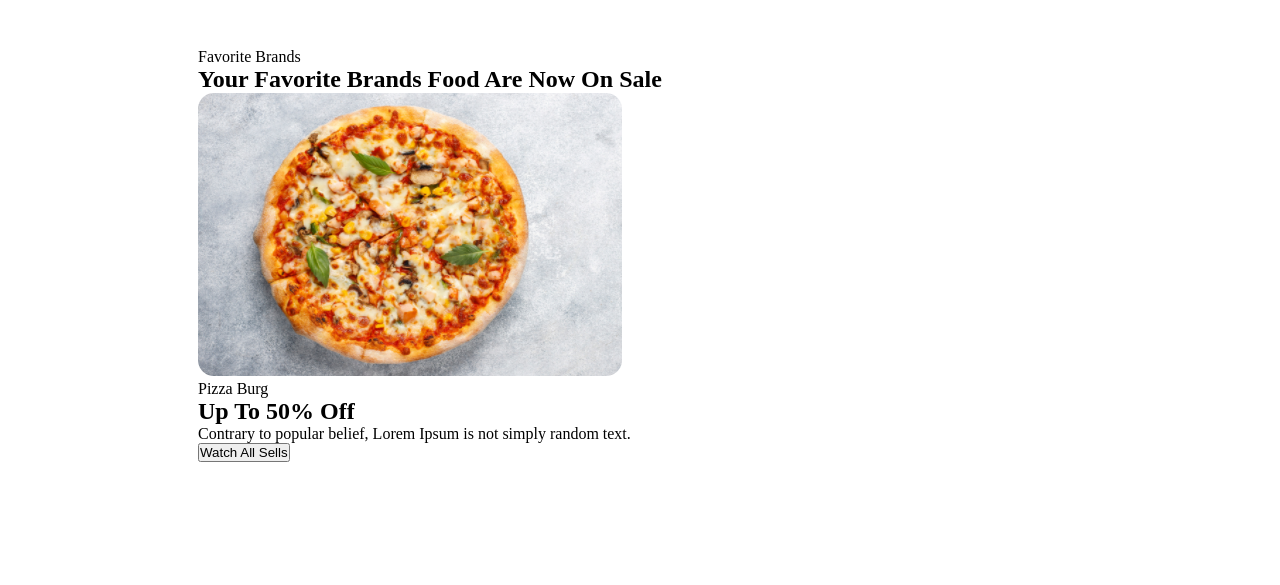
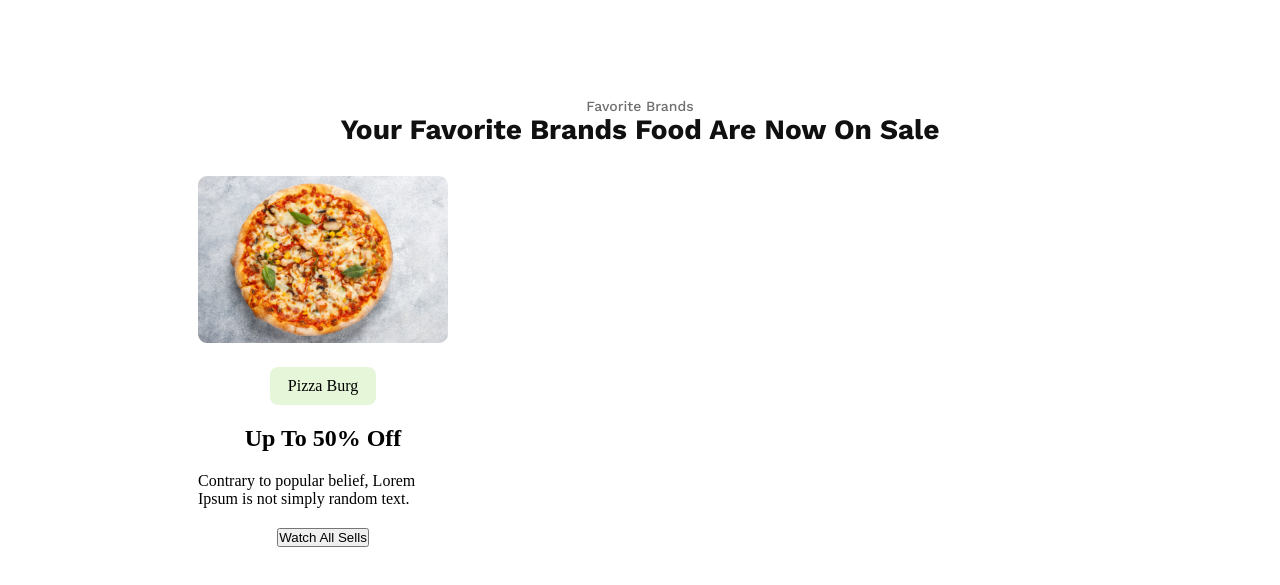
Before and after one commit to mstasiyakhatun1/moduel-5-pixso, a plain HTML site: page index.html in a window 1280 px wide. Shown: the part 617-1202 px from the top of the page. Before the commit the page ends 1129 px from the top, so only its background shows below. Drawn offline with nearby package versions, Linux system fonts and the light colour scheme.

Commit message:
added pizza fixed

```diff
--- a/index.html
+++ b/index.html
@@ -20,16 +20,16 @@
     </section>
     <section id="card-box">
         <div class="container">
-            <div class="title">
+            <div class="info">
                 <p class="subtitle">Favorite Brands</p>
             <h1 class="title">Your Favorite Brands Food Are Now On Sale</h1>
             </div>
-            <div>
+            <div class="card-container">
                 <div class="card">
-                    <div>
+                    <div class="image-box">
                         <img src="assets/pizza.png" alt="">
                     </div>
-                    <div>
+                    <div class="shop">
                         <span>Pizza Burg</span>
                     </div>
                     <h1>Up To 50% Off</h1>
--- a/styles/style.css
+++ b/styles/style.css
@@ -72,5 +72,48 @@
 
 #card-box{
     width: 884px;
-    margin: 50px auto;
+    margin: 100px auto;
 }
+
+#card-box .title{
+    color: rgb(16, 16, 16);
+    font-family: Work Sans;
+    font-size: 28px;
+    font-weight: 700;
+    line-height: 32px;
+    letter-spacing: 0%;
+    text-align: center;
+}
+#card-box .subtitle{
+    color: rgb(16, 16, 16);
+    font-family: Work Sans;
+    font-size: 14px;
+    font-weight: 500;
+    line-height: 16px;
+    letter-spacing: 0%;
+    text-align: center;
+    opacity: 0.6;
+}
+.card-container{
+    margin-top: 30px;
+}
+.card{
+    max-width: 250px;
+    display: flex;
+    flex-direction: column;
+    gap: 20px;
+    justify-content: center;
+    align-items: center;
+}
+.card .image-box{
+    width: 250px;
+}
+.card .image-box img{
+    width: 100%;
+}
+.card .shop{
+    background-color: antiquewhite;
+    padding: 10px 18px 10px 18px;
+    border-radius: 8px;
+    background: rgba(82, 195, 3, 0.15);
+}
```
